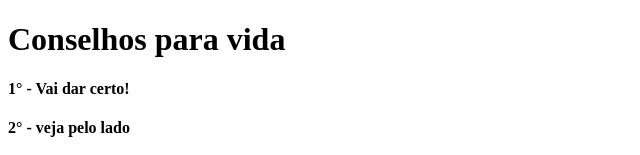
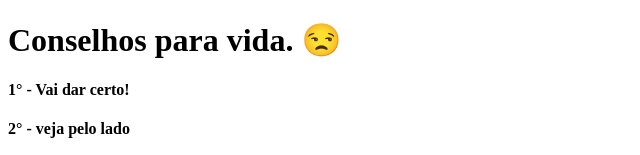
Before and after one commit to Amanda1238/clone-tabnews, a Next.js app: page / in a window 1280 px wide. Shown: the top 155 px of the page, without its empty margins (0-640 px from the left). Built offline with nearby package versions, Linux system fonts and the light colour scheme.

Commit message:
modifica a frase

```diff
--- a/pages/index.js
+++ b/pages/index.js
@@ -1,7 +1,7 @@
 function Home(){
     return(
     <div>
-        <h1>Conselhos para vida</h1>
+        <h1>Conselhos para vida. 😒</h1>
         <h4> 1° - Vai dar certo! </h4>
         <h4> 2° - veja pelo lado </h4>
         <h4> 3° - É um absurdo, mas faz sentido</h4>
```
